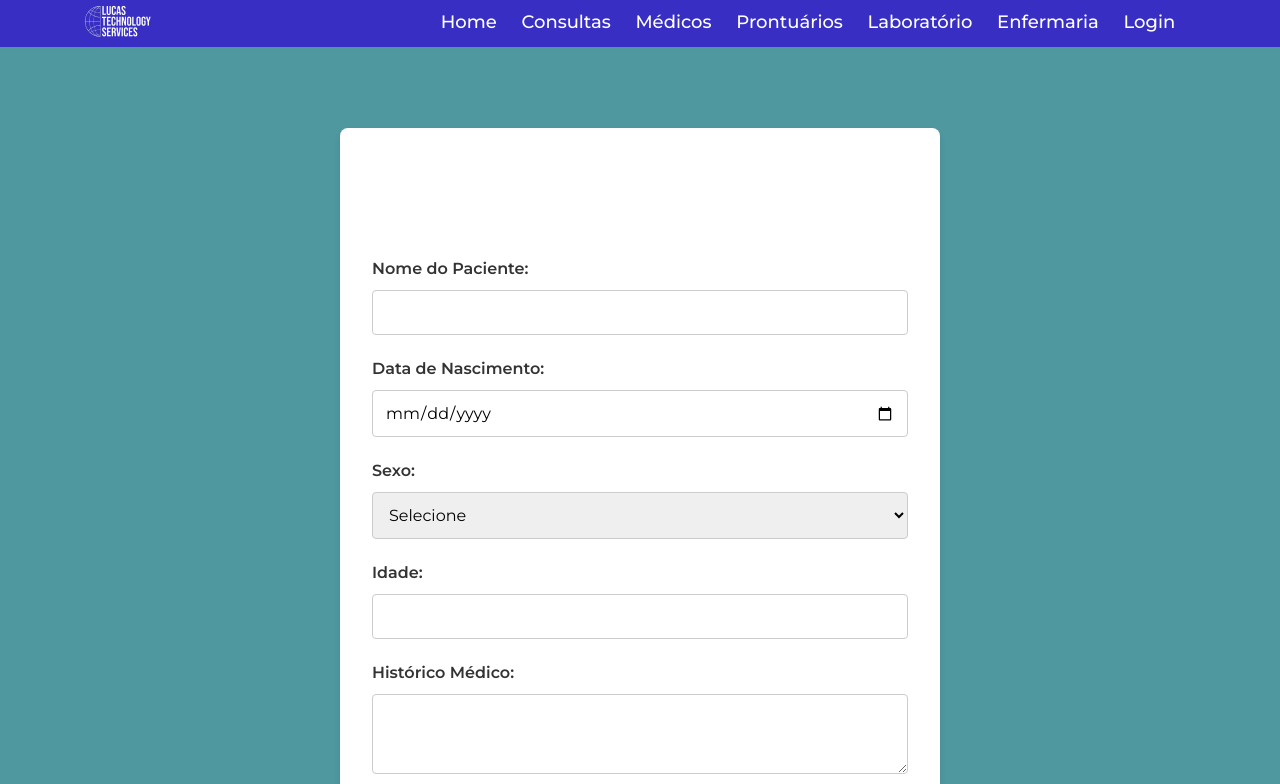
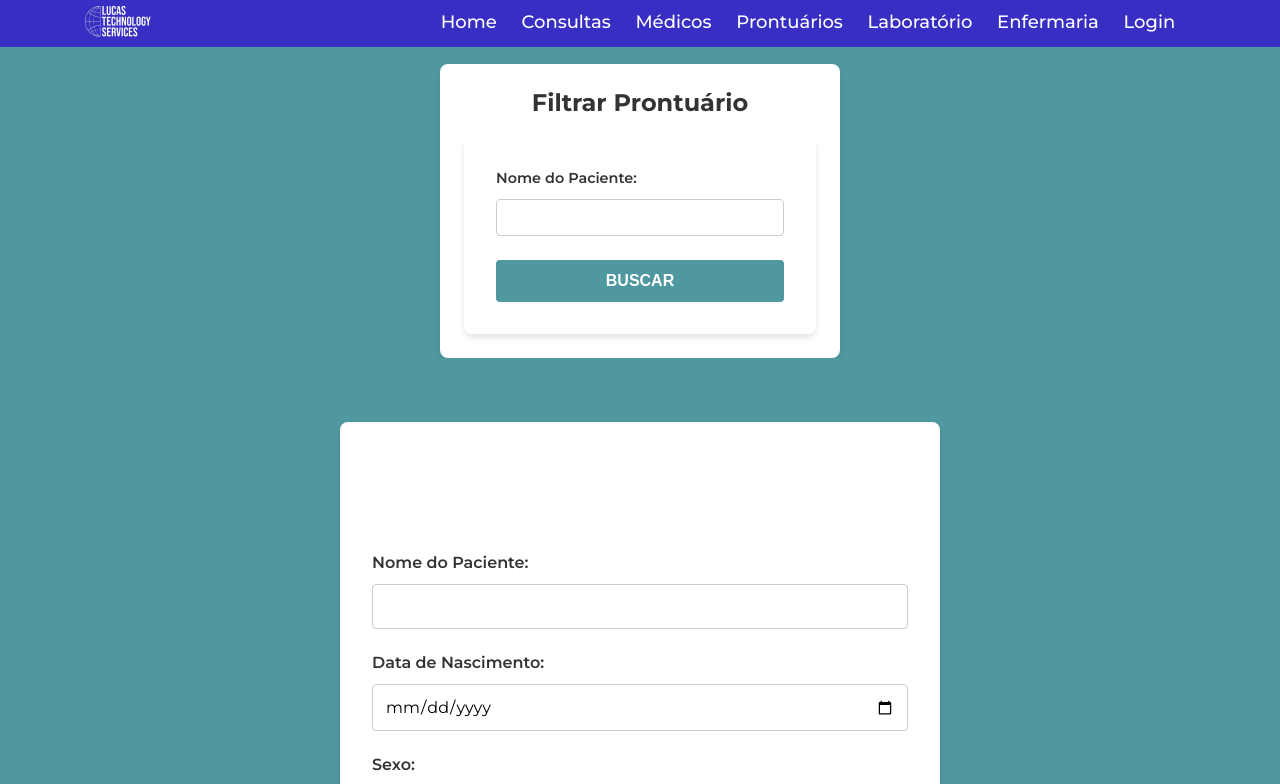
Before and after one commit to LesterCerioli/CRM-SAS, a Next.js app: page /medicalRecord in a window 1280 px wide. Shown: the top 784 px of the page. Built offline with nearby package versions, Linux system fonts and the light colour scheme; a web font is replaced by a local one.

Commit message:
issue(#63): Building filter to list medical recirds and creating form to creare a new medical recird

```diff
--- a/src/app/(pages)/medicalRecord/page.tsx
+++ b/src/app/(pages)/medicalRecord/page.tsx
@@ -3,11 +3,13 @@ import React from "react";
 import * as S from "./styles";
 import Cookies from "@/components/home/cookies/cookies/cookies";
 import CreateMedicalRecordForm from "@/components/medicalRecords/createmedicalRecordForm/createMedicalRecordForm";
+import MedicalRecordFilter from "@/components/medicalRecords/medicalRecordFilter/medicalRecordFilter";
 
 
 const MedicalRecord: React.FC = () => {
     return (
       <S.Container>
+        <MedicalRecordFilter />
         <CreateMedicalRecordForm />
 
 
--- /dev/null
+++ b/src/components/medicalRecords/medicalRecordFilter/medicalRecordFilter.tsx
@@ -0,0 +1,137 @@
+"use client";
+import React, { useState } from "react";
+import * as S from "./styles";
+
+interface Record {
+    id: string;
+    patientName: string;
+    dateOfBirth: string;
+    gender: string;
+    age: string;
+}
+
+const MedicalRecordFilter: React.FC = () => {
+    const [searchName, setSearchName] = useState("");
+    const [records, setRecords] = useState<Record[]>([]);
+    const [selectedRecord, setSelectedRecord] = useState<Record | null>(null);
+
+    // Mocked data to list meducal recirds
+    const mockData: Record[] = [
+        {
+            id: "1",
+            patientName: "John Doe",
+            dateOfBirth: "01/01/2000",
+            gender: "M",
+            age: "23",
+        },
+        {
+            id: "2",
+            patientName: "Jane Smith",
+            dateOfBirth: "15/06/1985",
+            gender: "F",
+            age: "38",
+        },
+        {
+            id: "3",
+            patientName: "Michael Brown",
+            dateOfBirth: "22/03/1990",
+            gender: "M",
+            age: "33",
+        },
+        {
+            id: "4",
+            patientName: "Emily White",
+            dateOfBirth: "10/08/1999",
+            gender: "F",
+            age: "28",
+        },
+    ];
+
+    const handleSearch = (e: React.FormEvent) => {
+        e.preventDefault();
+
+
+        const mockData: Record[] = [
+            {
+                id: "1",
+                patientName: "John Doe",
+                dateOfBirth: "01/01/2000",
+                gender: "M",
+                age: "23",
+            },
+            {
+                id: "2",
+                patientName: "Jane Smith",
+                dateOfBirth: "15/06/1985",
+                gender: "F",
+                age: "38",
+            },
+        ];
+
+
+        const filtered = mockData.filter((record) =>
+            record.patientName.toLowerCase().includes(searchName.toLowerCase())
+        );
+
+        setRecords(filtered);
+    };
+
+    const handleRowClick = (record: Record) => {
+        setSelectedRecord(record);
+    };
+
+    return (
+        <S.FilterContainer>
+            <h2>Filtrar Prontuário</h2>
+            <S.Form onSubmit={handleSearch}>
+                <S.FieldGroup>
+                    <label htmlFor="searchName">Nome do Paciente:</label>
+                    <input
+                        type="text"
+                        id="searchName"
+                        name="searchName"
+                        value={searchName}
+                        onChange={(e) => setSearchName(e.target.value)}
+                        required
+                    />
+                </S.FieldGroup>
+                <S.Button type="submit">Buscar</S.Button>
+            </S.Form>
+
+            {records.length > 0 && (
+                <S.Table>
+                    <thead>
+                        <tr>
+                            <th>Nome</th>
+                            <th>Data de Nascimento</th>
+                            <th>Sexo</th>
+                            <th>Idade</th>
+                        </tr>
+                    </thead>
+                    <tbody>
+                        {records.map((record) => (
+                            <tr key={record.id} onClick={() => handleRowClick(record)}>
+                                <td>{record.patientName}</td>
+                                <td>{record.dateOfBirth}</td>
+                                <td>{record.gender === "M" ? "Masculino" : "Feminino"}</td>
+                                <td>{record.age}</td>
+                            </tr>
+                        ))}
+                    </tbody>
+                </S.Table>
+            )}
+
+            {selectedRecord && (
+                <S.SummaryContainer>
+                    <h3>Detalhes do Prontuário</h3>
+                    <p><strong>Nome do Paciente:</strong> {selectedRecord.patientName}</p>
+                    <p><strong>Data de Nascimento:</strong> {selectedRecord.dateOfBirth}</p>
+                    <p><strong>Sexo:</strong> {selectedRecord.gender === "M" ? "Masculino" : "Feminino"}</p>
+                    <p><strong>Idade:</strong> {selectedRecord.age}</p>
+                </S.SummaryContainer>
+            )}
+        </S.FilterContainer>
+    );
+};
+
+export default MedicalRecordFilter;
--- /dev/null
+++ b/src/components/medicalRecords/medicalRecordFilter/styles.ts
@@ -0,0 +1,125 @@
+import styled from "styled-components";
+
+export const FilterContainer = styled.div`
+  width: 100%;
+  max-width: 400px; /* Define uma largura máxima reduzida */
+  margin: 0 auto;
+  padding: 1.5rem;
+  background-color: #ffffff;
+  border-radius: 8px;
+  box-shadow: 0 4px 6px rgba(0, 0, 0, 0.1);
+  display: flex;
+  flex-direction: column;
+  align-items: center;
+
+  h2 {
+    color: #333333;
+    font-size: 1.5rem;
+    margin-bottom: 1rem;
+    text-align: center;
+  }
+`;
+
+export const Form = styled.form`
+  width: 100%;
+  display: flex;
+  flex-direction: column;
+  gap: 1rem;
+`;
+
+export const FieldGroup = styled.div`
+  display: flex;
+  flex-direction: column;
+  width: 100%;
+
+  label {
+    font-size: 0.9rem;
+    font-weight: 600;
+    color: #333333;
+    margin-bottom: 0.5rem;
+  }
+
+  input {
+    width: 100%;
+    padding: 0.5rem;
+    border: 1px solid #ccc;
+    border-radius: 4px;
+    font-size: 1rem;
+    box-sizing: border-box;
+  }
+
+  input:focus {
+    outline: none;
+    border-color: #4f98a0;
+    box-shadow: 0 0 0 2px rgba(79, 152, 160, 0.2);
+  }
+`;
+
+export const Button = styled.button`
+  padding: 0.5rem 1rem;
+  background-color: #4f98a0;
+  color: #ffffff;
+  border: none;
+  border-radius: 4px;
+  cursor: pointer;
+  font-size: 1rem;
+  font-weight: bold;
+  text-transform: uppercase;
+  transition: background-color 0.3s ease;
+
+  &:hover {
+    background-color: #3e7a84;
+  }
+`;
+
+export const Table = styled.table`
+  width: 100%;
+  border-collapse: collapse;
+  margin-top: 1rem;
+
+  th,
+  td {
+    padding: 0.5rem;
+    text-align: left;
+    border: 1px solid #ccc;
+  }
+
+  th {
+    background-color: #4f98a0;
+    color: #ffffff;
+    font-weight: bold;
+  }
+
+  tr {
+    cursor: pointer;
+    transition: background-color 0.2s ease-in-out;
+  }
+
+  tr:hover {
+    background-color: #e6f7f9;
+  }
+`;
+
+export const SummaryContainer = styled.div`
+  margin-top: 1.5rem;
+  padding: 1rem;
+  background-color: #ffffff;
+  border-radius: 8px;
+  box-shadow: 0 4px 6px rgba(0, 0, 0, 0.1);
+
+  h3 {
+    color: #333333;
+    font-size: 1.2rem;
+    margin-bottom: 0.5rem;
+  }
+
+  p {
+    font-size: 1rem;
+    color: #555555;
+    margin-bottom: 0.5rem;
+
+    strong {
+      color: #333333;
+    }
+  }
+`;
```
